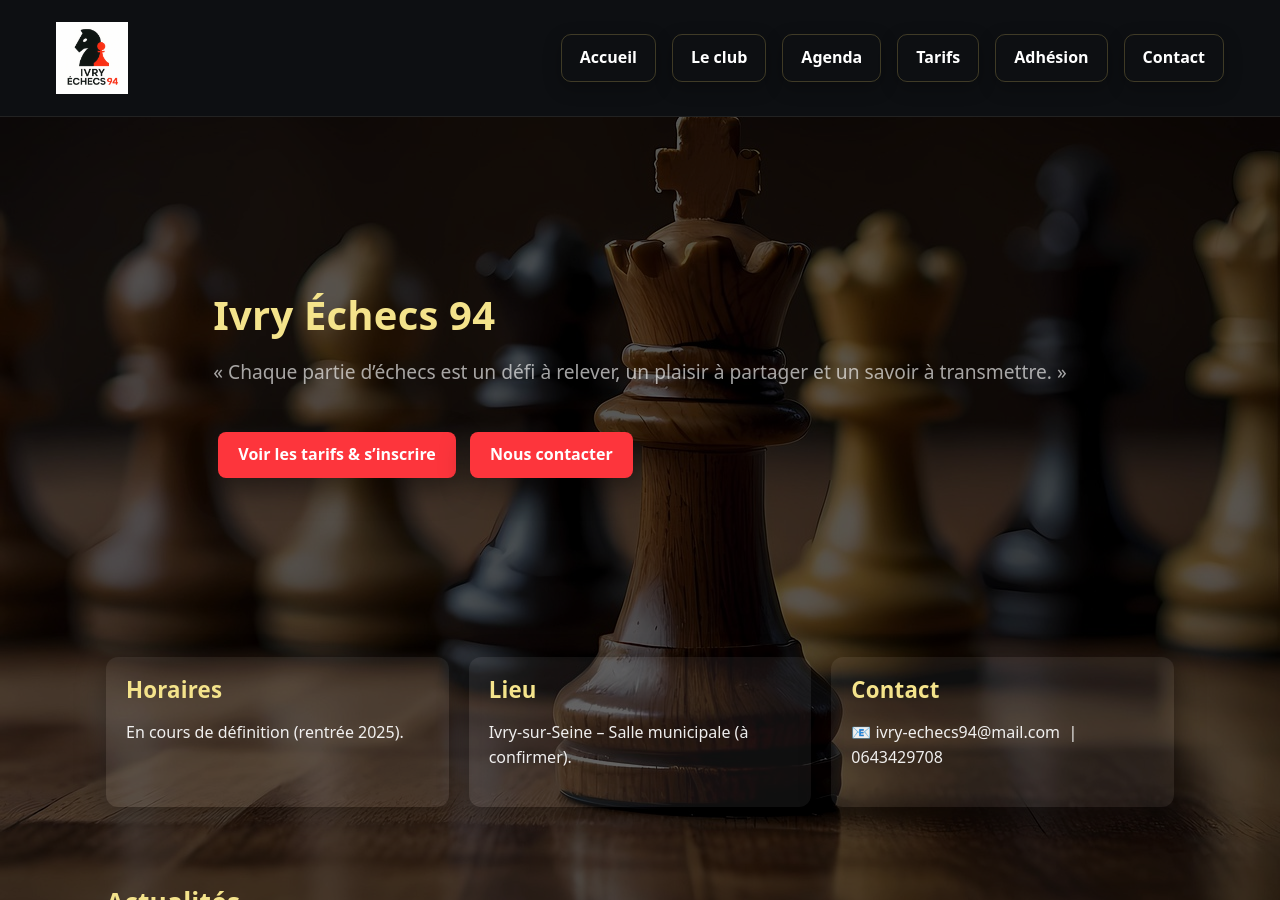
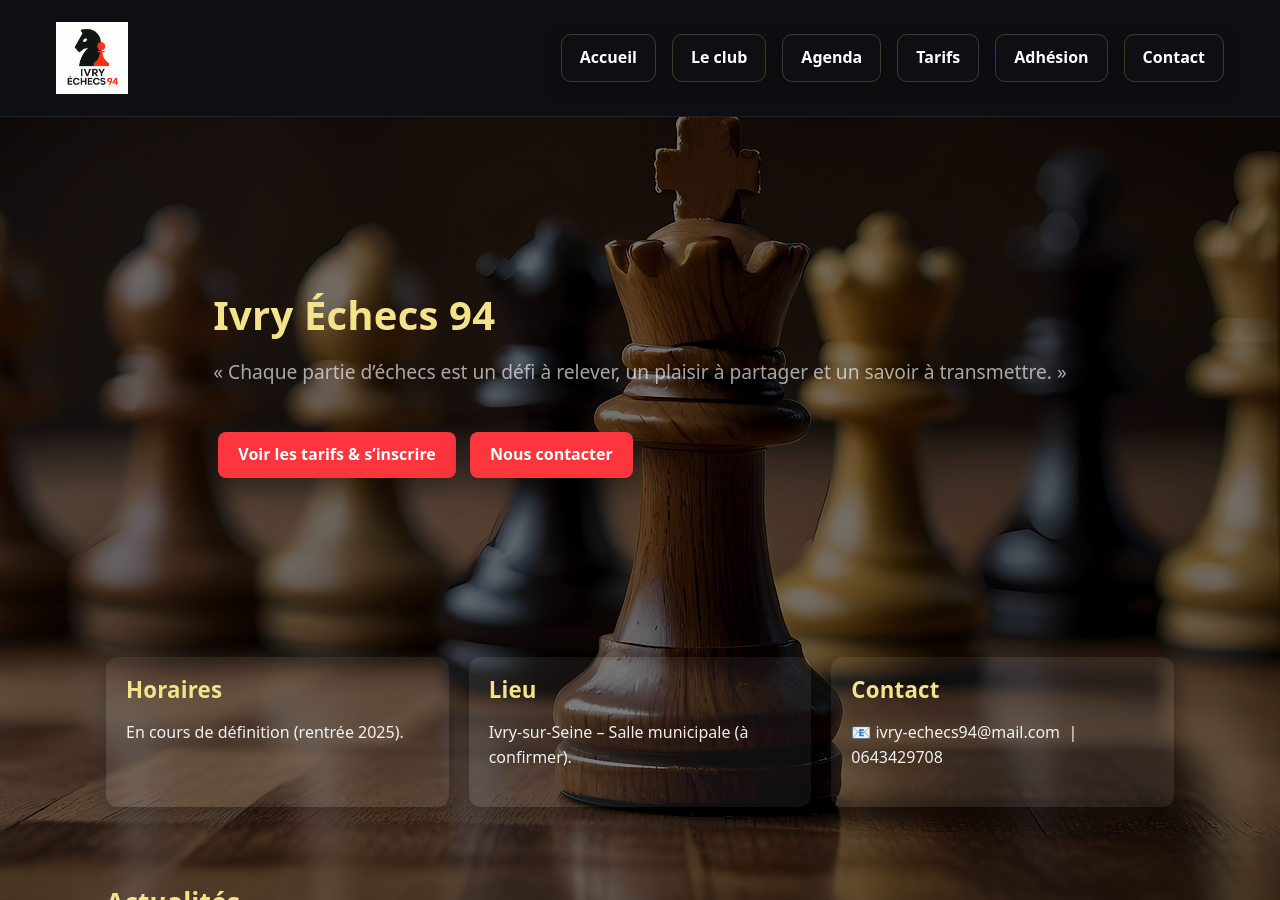
Before and after one commit to Nelwyn64/ivry-echecs-94, a Jekyll site: the page built from index.html, in a window 1280 px wide and 900 px high. Built offline with Jekyll 4.4.1, drawn with Linux system fonts in a browser that asks for light colours.

Commit message:
Ajustement de l'assombrissement des fonds (overlay plus adapté)

```diff
--- a/css/styles.css
+++ b/css/styles.css
@@ -207,7 +207,7 @@ main img.logo {
 
 body.page-index {
   background:
-    linear-gradient(rgba(0,0,0,.65), rgba(0,0,0,.65)),
+    linear-gradient(rgba(0,0,0,.55), rgba(0,0,0,.55)),
     url('/assets/bg-index.jpg') no-repeat center center fixed;
   background-size: cover;
 }
```
